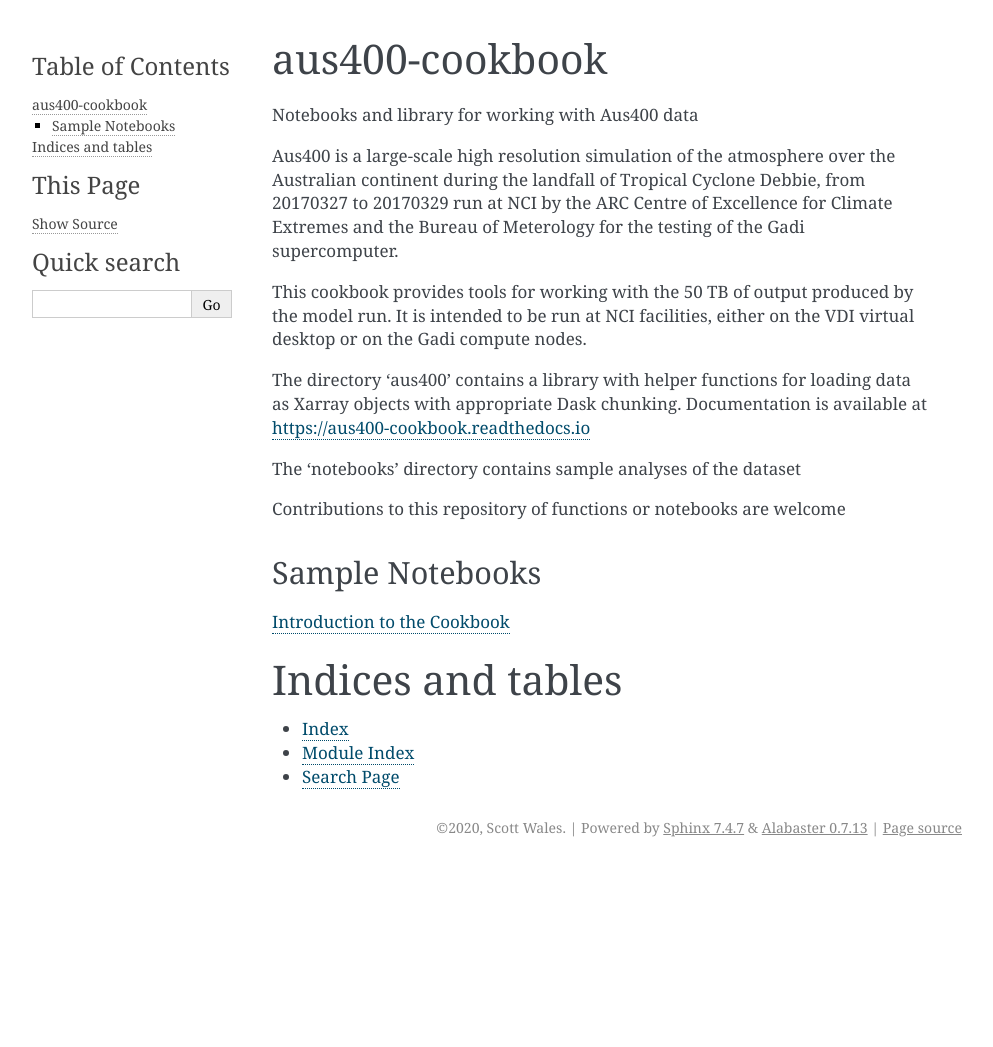
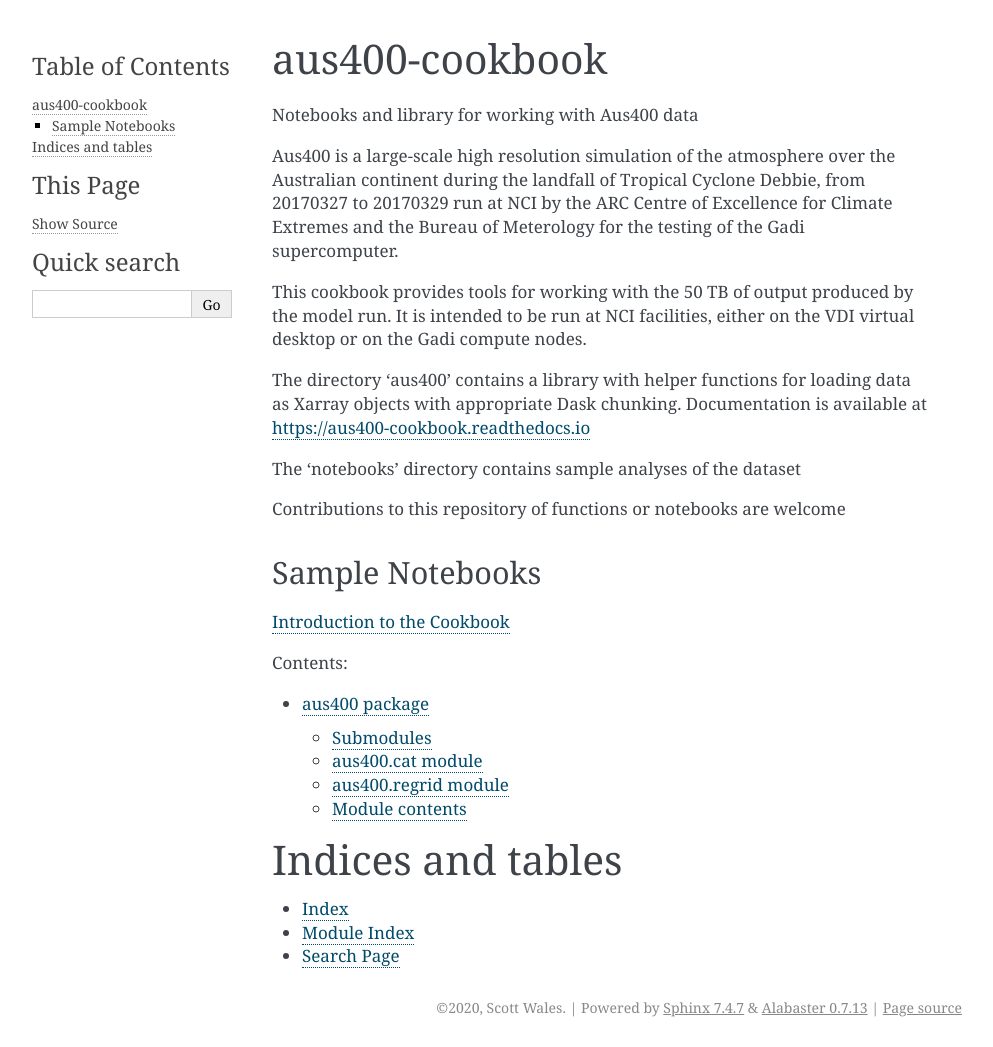
Before and after one commit to coecms/aus400-cookbook, a Sphinx documentation site: the page built from docs/index.rst, in a window 1280 px wide. Shown: the whole page, without its empty margins (148-1141 px from the left). Built offline with Sphinx 7.4.7, drawn with Linux system fonts in a browser that asks for light colours; before the commit the page ends 900 px from its top, so only the background shows below that.

Commit message:
Setting up rtd

```diff
--- /dev/null
+++ b/docs/api/aus400.rst
@@ -0,0 +1,29 @@
+aus400 package
+==============
+
+Submodules
+----------
+
+aus400.cat module
+-----------------
+
+.. automodule:: aus400.cat
+   :members:
+   :undoc-members:
+   :show-inheritance:
+
+aus400.regrid module
+--------------------
+
+.. automodule:: aus400.regrid
+   :members:
+   :undoc-members:
+   :show-inheritance:
+
+Module contents
+---------------
+
+.. automodule:: aus400
+   :members:
+   :undoc-members:
+   :show-inheritance:
--- /dev/null
+++ b/docs/api/modules.rst
@@ -0,0 +1,7 @@
+aus400
+======
+
+.. toctree::
+   :maxdepth: 4
+
+   aus400
--- a/docs/conf.py
+++ b/docs/conf.py
@@ -10,9 +10,9 @@
 # add these directories to sys.path here. If the directory is relative to the
 # documentation root, use os.path.abspath to make it absolute, like shown here.
 #
-# import os
-# import sys
-# sys.path.insert(0, os.path.abspath('.'))
+import os
+import sys
+sys.path.insert(0, os.path.abspath('..'))
 
 
 # -- Project information -----------------------------------------------------
@@ -28,6 +28,7 @@ author = 'Scott Wales'
 # extensions coming with Sphinx (named 'sphinx.ext.*') or your custom
 # ones.
 extensions = [
+        'sphinx.ext.autodoc',
 ]
 
 # Add any paths that contain templates here, relative to this directory.
@@ -44,7 +45,7 @@ exclude_patterns = ['_build', 'Thumbs.db', '.DS_Store']
 # The theme to use for HTML and HTML Help pages.  See the documentation for
 # a list of builtin themes.
 #
-html_theme = 'alabaster'
+#html_theme = 'alabaster'
 
 # Add any paths that contain custom static files (such as style sheets) here,
 # relative to this directory. They are copied after the builtin static files,
--- a/docs/index.rst
+++ b/docs/index.rst
@@ -9,6 +9,8 @@
    :maxdepth: 2
    :caption: Contents:
 
+   api/aus400
+
 
 
 Indices and tables
```
Also changed, not shown: environment.yaml (added, +8 -0 lines), .readthedocs.yaml (added), 1 other file.
